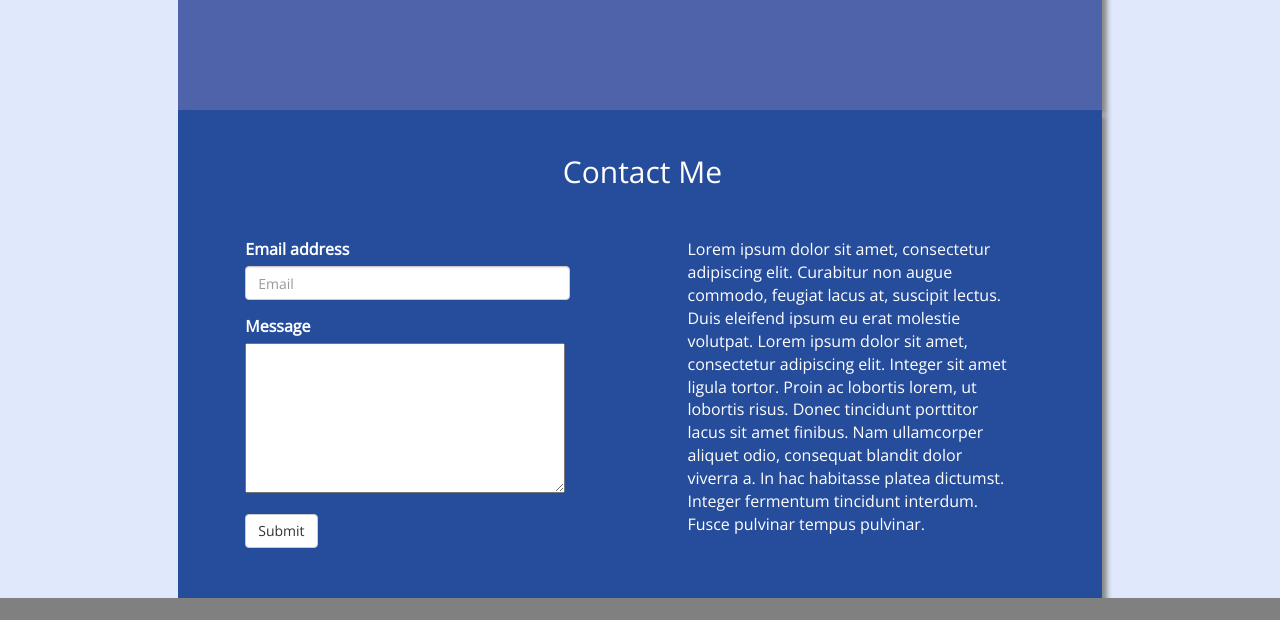
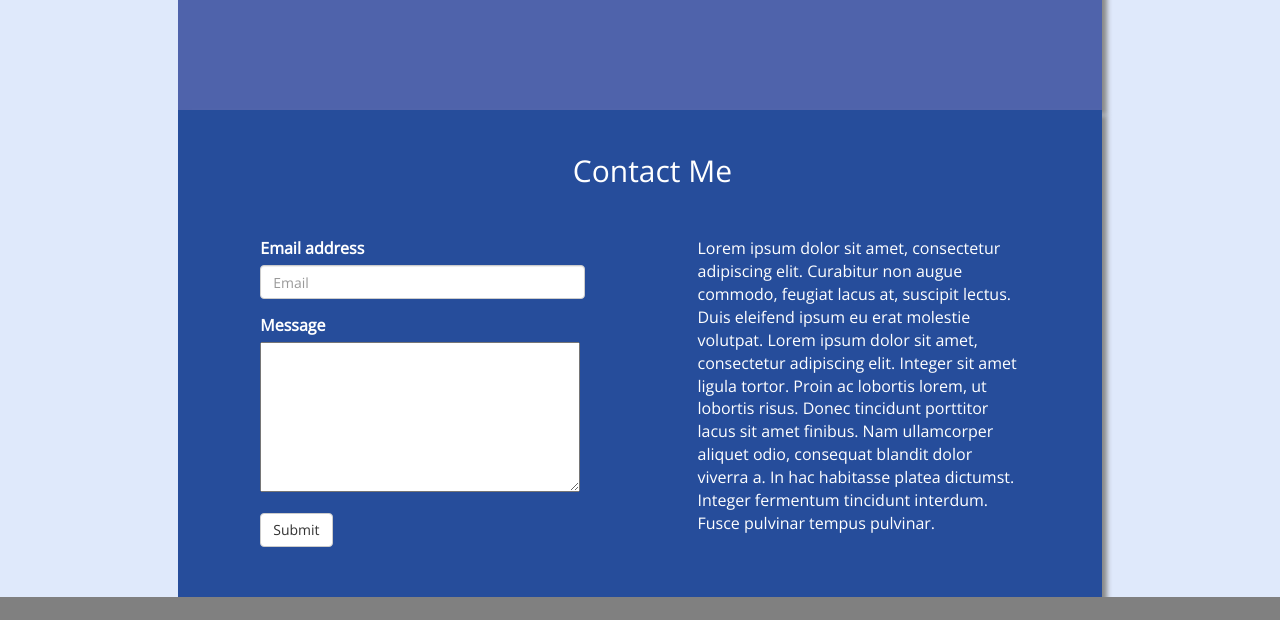
Before and after one commit to japaricio2/japaricio2.github.io, a plain HTML site: page index.html in a window 1280 px wide. Shown: the part 1530-2150 px from the top of the page. Drawn offline with nearby package versions, Linux system fonts and the light colour scheme.

Commit message:
margin update

```diff
--- a/resources/css/index-css.css
+++ b/resources/css/index-css.css
@@ -82,10 +82,11 @@
         padding: 0px 5px 0px 10px;
     }
     #block-contact {
-       box-shadow: 5px 5px 5px #888888;
+        box-shadow: 5px 5px 5px #888888;
         color: white;
         background-color: #264D9B;
-        padding: 0px 5px 0px 10px;
+        margin: auto;
+        padding: 0px 5px 0px 30px;
     }
 }
 @media (min-width: 1000px) {
```
